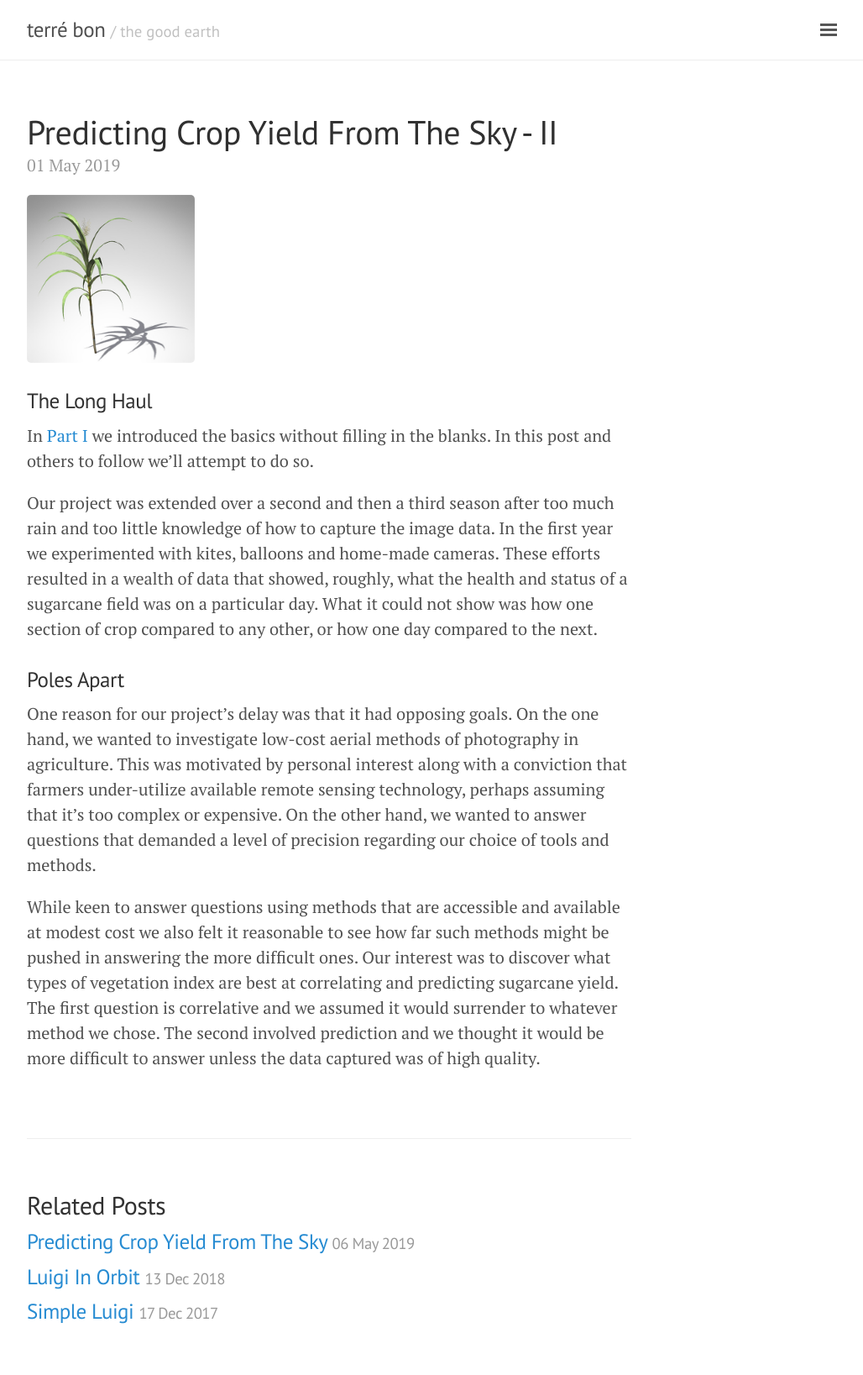
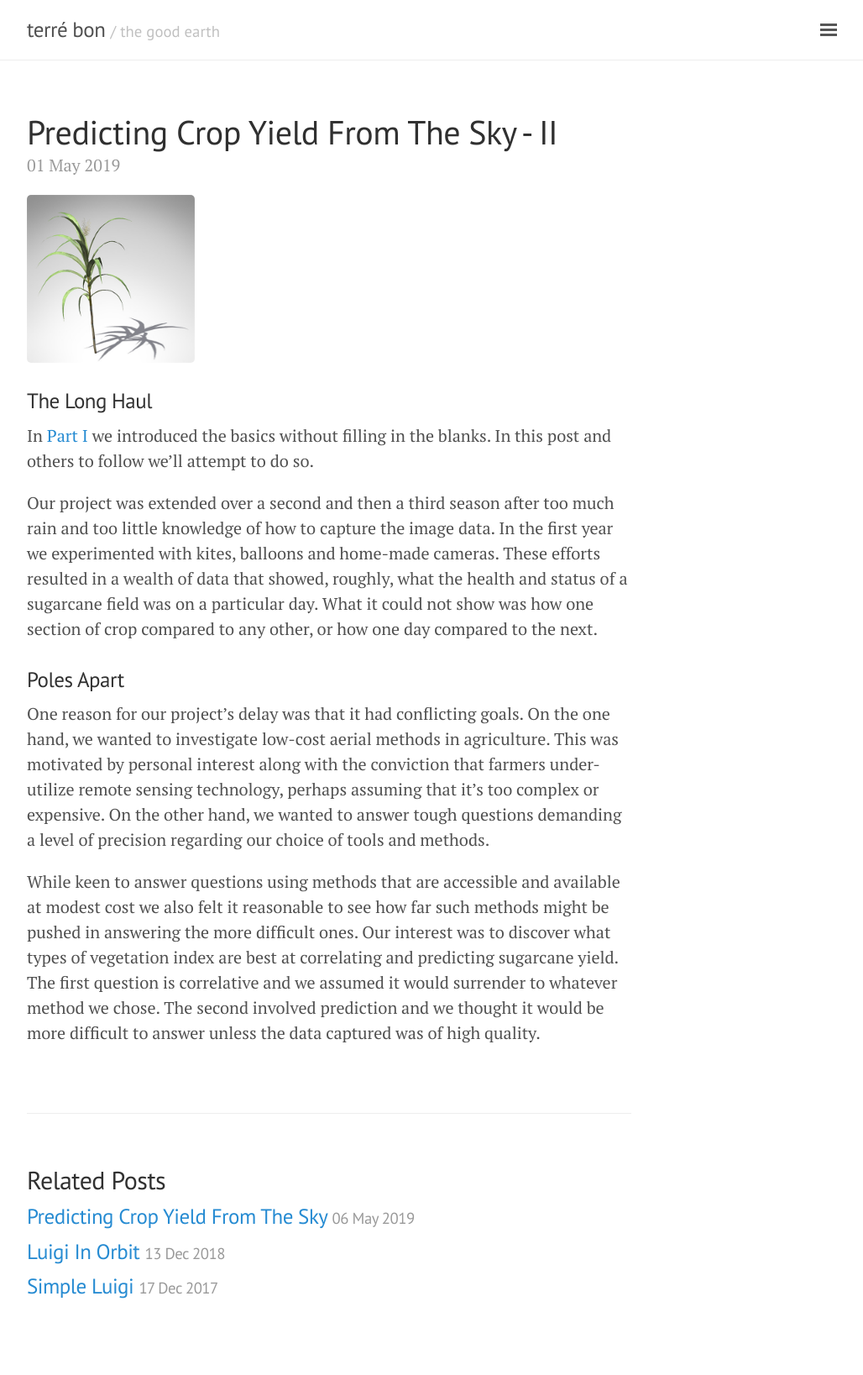
Before and after one commit to geraldmc/geraldmc.github.io, a Jekyll site: the page built from _posts/2019-05-01-predicting-yield-2.md, in a window 1280 px wide. Shown: the whole page at 84% size, without its empty margins (248-1276 px from the left). Built offline with Jekyll 4.4.1, drawn with Linux system fonts in a browser that asks for light colours; after the commit the page ends 1607 px from its top, so only the background shows below that.

Commit message:
updates part 2

```diff
--- a/_posts/2019-05-01-predicting-yield-2.md
+++ b/_posts/2019-05-01-predicting-yield-2.md
@@ -13,6 +13,6 @@ Our project was extended over a second and then a third season after too much ra
 
 ### Poles Apart
 
-One reason for our project's delay was that it had opposing goals. On the one hand, we wanted to investigate low-cost aerial methods of photography in agriculture. This was motivated by personal interest along with a conviction that farmers under-utilize available remote sensing technology, perhaps assuming that it's too complex or expensive. On the other hand, we wanted to answer questions that demanded a level of precision regarding our choice of tools and methods.
+One reason for our project's delay was that it had conflicting goals. On the one hand, we wanted to investigate low-cost aerial methods in agriculture. This was motivated by personal interest along with the conviction that farmers under-utilize  remote sensing technology, perhaps assuming that it's too complex or expensive. On the other hand, we wanted to answer tough  questions demanding a level of precision regarding our choice of tools and methods.
 
 While keen to answer questions using methods that are accessible and available at modest cost we also felt it reasonable to see how far such methods might be pushed in answering the more difficult ones. Our interest was to discover what types of vegetation index are best at correlating and predicting sugarcane yield. The first question is correlative and we assumed it would surrender to whatever method we chose. The second involved prediction and we thought it would be more difficult to answer unless the data captured was of high quality.
```
